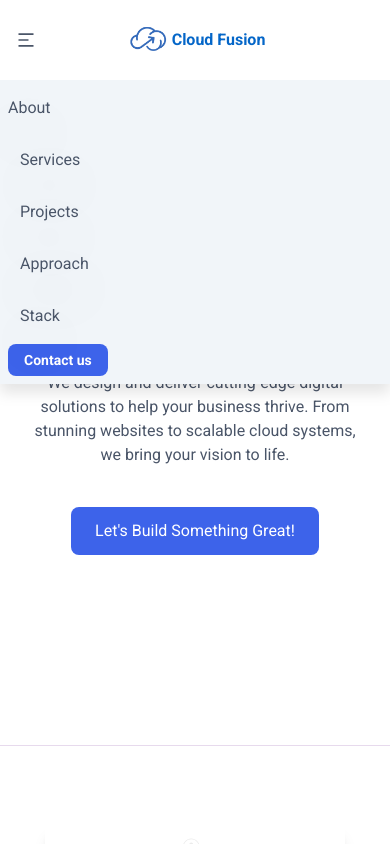
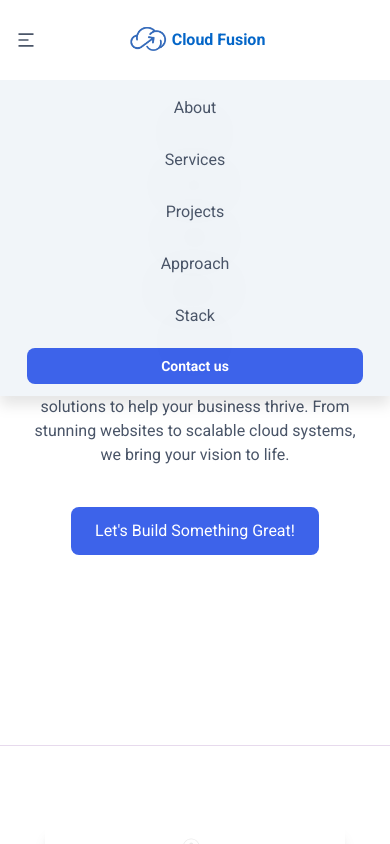
Before and after one commit to Arunk-002/CloudFusion, a React (Vite) app: page / in a window 390 px wide. Both pictures are taken after a click on the button "Open main menu". Shown: the top 844 px of the page. Built offline with nearby package versions, Linux system fonts and the light colour scheme.

Commit message:
the mobile responsiveness is corrected

```diff
--- a/src/components/Contact.jsx
+++ b/src/components/Contact.jsx
@@ -132,7 +132,7 @@ const ContactUs = () => {
 
           <button
             type="submit"
-            className="bg-gradient-to-r from-blue-600 via-violet-800 to-violet-800 text-white py-3 px-6 rounded-lg hover:bg-blue-700 transition-all"
+            className=" bg-primary-color hover:bg-secondary-color focus-within:bg-secondary-color text-white py-3 px-6 rounded-lg  transition-all"
             disabled={loading}
           >
             {loading ? "Submitting..." : "Submit"}
--- a/src/components/HireBanner.jsx
+++ b/src/components/HireBanner.jsx
@@ -11,7 +11,7 @@ function HireBanner() {
         </div>
         <div className="md:relative flex flex-col items-center justify-center mt-6 md:mt-0">
           <img className="md:absolute md:block hidden" src="/Group 40.png" alt="" />
-          <a href="#contact" className="bg-gradient-to-r from-[#F16063] to-[#FFC656] px-6 sm:px-8 md:px-10 py-2 sm:py-2.5 md:py-3 text-white font-semibold w-full rounded-sm text-sm sm:text-base md:text-lg">
+          <a href="#contact" className="bg-gradient-to-r from-[#F16063] to-[#FFC656]  px-6 sm:px-8 md:px-10 py-2 sm:py-2.5 md:py-3 text-white font-semibold w-full rounded-sm text-sm sm:text-base md:text-lg">
             Hire Top Developers
           </a>
         </div>
--- a/src/components/Navbar.jsx
+++ b/src/components/Navbar.jsx
@@ -30,11 +30,12 @@ export default function Navbar() {
                   src="/projectBanners/logo.png"
                   alt="Your Company"
                 />
-                <a href="#home" className="text-primary-color font-semibold">Cloud Fusion</a>
+                <a href="#home" className="text-primary-color font-semibold">
+                  Cloud Fusion
+                </a>
               </div>
               <div className="hidden sm:ml-6 sm:block">
                 <div className="flex md:space-x-4 space-x-1 ">
-
                   <a
                     className="rounded-md px-3 py-2 text-sm font-medium text-[#4A5568] hover:underline hover:text-secondary-color hover:font-semibold decoration-black decoration-2  underline-offset-8"
                     href="#about"
@@ -48,29 +49,30 @@ export default function Navbar() {
                     Services
                   </a>
                   <a
-
                     className="rounded-md px-3 py-2 text-sm font-medium text-[#4A5568] hover:underline hover:text-secondary-color hover:font-semibold decoration-black decoration-2  underline-offset-8"
                     href="#projects"
-                    >
+                  >
                     Projects
                   </a>
                   <a
-
                     className="rounded-md px-3 py-2 text-sm font-medium text-[#4A5568] hover:underline hover:text-secondary-color hover:font-semibold decoration-black decoration-2  underline-offset-8"
                     href="#approach"
-                     >
+                  >
                     Approach
                   </a>
                   <a
-
                     className="rounded-md px-3 py-2 text-sm font-medium text-[#4A5568] hover:underline hover:text-secondary-color hover:font-semibold decoration-black decoration-2  underline-offset-8"
-                    href="#stack" >
+                    href="#stack"
+                  >
                     Stack
                   </a>
                 </div>
               </div>
               <div className="hidden sm:block sm:self-center">
-                <a href="#contact" className="cursor-pointer bg-[#3D63EA] hover:bg-[#0353A4]  font-semibold text-sm text-white px-4 md:px-6 py-2 rounded-lg">
+                <a
+                  href="#contact"
+                  className="cursor-pointer bg-[#3D63EA] hover:bg-[#0353A4]  font-semibold text-sm text-white px-4 md:px-6 py-2 rounded-lg"
+                >
                   Contact us
                 </a>
               </div>
@@ -79,44 +81,59 @@ export default function Navbar() {
         </div>
 
         <div
-          className={`${
-            menuOpen ? "block" : "hidden"
-          } absolute w-full sm:hidden bg-slate-100`}
+          className={`absolute w-full sm:hidden bg-slate-100 transition-all duration-300 ease-in-out
+              ${
+                menuOpen
+                  ? "opacity-100 scale-100 visible"
+                  : "opacity-0 scale-95 invisible"
+              }`}
           id="mobile-menu"
         >
-          <div className="space-y-3 px-2 pt-2 pb-3">
+          <div className="space-y-3 flex flex-col items-center px-2 pt-2 pb-3">
             <a
               href="#about"
-              className="block rounded-md px- py-2 text-base font-medium text-[#4A5568] drop-shadow-2xl"
+              tabIndex={0}
+              className="block focus:text-primary-color focus-visible:text-primary-color active:text-primary-color
+                 rounded-md px-3 py-2 text-base font-medium text-[#4A5568] drop-shadow-2xl transition-all"
             >
               About
             </a>
             <a
               href="#service"
-              className="block rounded-md px-3 py-2 text-base font-medium text-[#4A5568] drop-shadow-2xl"
+              tabIndex={0}
+              className="block focus:text-primary-color focus-visible:text-primary-color active:text-primary-color
+                 rounded-md px-3 py-2 text-base font-medium text-[#4A5568] drop-shadow-2xl transition-all"
             >
               Services
             </a>
             <a
               href="#projects"
-              className="block rounded-md px-3 py-2 text-base font-medium text-[#4A5568] drop-shadow-2xl"
+              tabIndex={0}
+              className="block focus:text-primary-color focus-visible:text-primary-color active:text-primary-color
+                 rounded-md px-3 py-2 text-base font-medium text-[#4A5568] drop-shadow-2xl transition-all"
             >
               Projects
             </a>
             <a
               href="#approach"
-              className="block rounded-md px-3 py-2 text-base font-medium text-[#4A5568] drop-shadow-2xl"
+              tabIndex={0}
+              className="block focus:text-primary-color focus-visible:text-primary-color active:text-primary-color
+                 rounded-md px-3 py-2 text-base font-medium text-[#4A5568] drop-shadow-2xl transition-all"
             >
               Approach
             </a>
             <a
               href="#stack"
-              className="block rounded-md px-3 py-2 text-base font-medium text-[#4A5568] drop-shadow-2xl"
+              tabIndex={0}
+              className="block focus:text-primary-color focus-visible:text-primary-color active:text-primary-color
+                 rounded-md px-3 py-2 text-base font-medium text-[#4A5568] drop-shadow-2xl transition-all"
             >
               Stack
             </a>
-
-            <a href="#contact" className=" cursor-pointer w-full bg-[#3D63EA]  font-semibold text-sm text-white px-4 md:px-6 py-2 rounded-lg">
+            <a
+              href="#contact"
+              className="text-center cursor-pointer w-[90%] bg-[#3D63EA] focus:bg-primary-color font-semibold text-sm text-white px-4 md:px-6 py-2 rounded-lg"
+            >
               Contact us
             </a>
           </div>
--- a/src/components/Services.jsx
+++ b/src/components/Services.jsx
@@ -23,7 +23,7 @@ const servicesData = [
 
 function Services() {
   return (
-    <div  className="w-full my-26">
+    <div className="w-full my-26">
       <div className="flex flex-col justify-center items-center gap-y-22">
         <div className="flex flex-col items-center justify-center">
           <h1 className="text-4xl font-bold">Services We Offer</h1>
@@ -31,17 +31,24 @@ function Services() {
             At Cloud Fusion, we specialize in delivering innovative digital solutions to help you elevate your digital realm. Explore our services below:
           </p>
         </div>
-        <div className="grid grid-cols-1 place-items-center  md:grid-cols-2 lg:grid-cols-3 gap-8 w-full max-w-[1400px] px-4">
+        <div className="grid grid-cols-1 place-items-center md:grid-cols-2 lg:grid-cols-3 gap-8 w-full max-w-[1400px] px-4">
           {servicesData.map((service, index) => (
             <div
               key={index}
-              className="group shadow-2xl border-2 border-transparent px-6 py-8 flex flex-col max-w-[500px] w-full gap-y-10 rounded-lg transition-transform transform hover:translate-y-2 hover:text-[#A02F7D]"
+              tabIndex={0} // Makes the div focusab
+              className="group shadow-2xl border-2 border-transparent px-6 py-8 flex flex-col max-w-[500px] w-full gap-y-10 rounded-lg
+                        transition-transform transform hover:translate-y-2 focus:translate-y-2 active:translate-y-2"
             >
               <div className="flex flex-col gap-y-6">
-                <div className="  group-hover:border-[#0353A4] rounded-full w-[70px] h-[70px] p-1 flex justify-center items-center">
-                  <img src={service.icon} className="object-contain grayscale group-hover:grayscale-0" alt="" />
+                <div className="rounded-full w-[70px] h-[70px] p-1 flex justify-center items-center">
+                  <img
+                    src={service.icon}
+                    className="object-contain grayscale group-hover:grayscale-0 group-focus:grayscale-0 group-active:grayscale-0"
+                    alt=""
+                  />
                 </div>
-                <h2 className="group-hover:text-primary-color text-[#2D3748] bg-clip-text font-medium text-2xl">
+                <h2 className="text-[#2D3748] bg-clip-text font-medium text-2xl
+                              group-hover:text-primary-color group-focus:text-primary-color group-active:text-primary-color">
                   {service.title}
                 </h2>
               </div>
@@ -56,4 +63,5 @@ function Services() {
   );
 }
 
+
 export default Services;
```
Also changed, not shown: src/components/Projects.jsx (+10 -6 lines).
